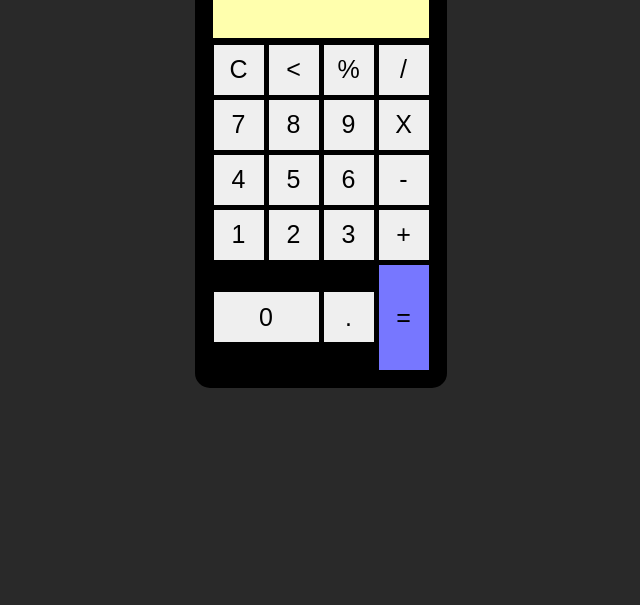
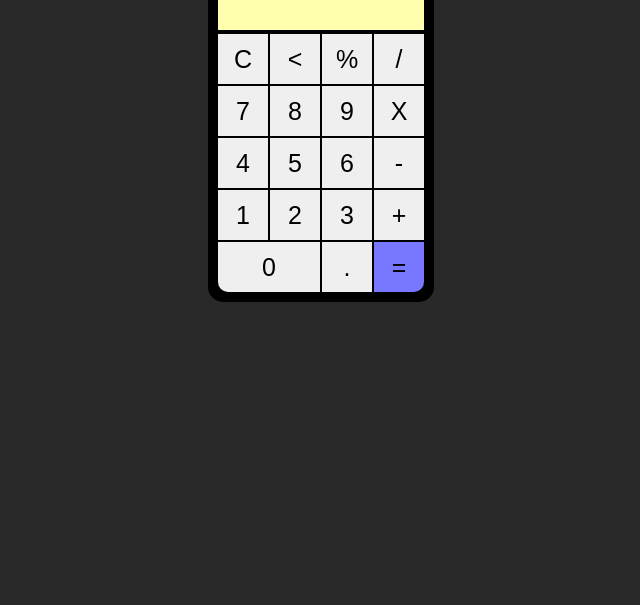
Before and after one commit to MaickDuarte/Calculadora, a plain HTML site: page index.html in a window 1280 px wide. Shown: the part 195-800 px from the top of the page, without its empty margins (319-959 px from the left). Drawn offline with Linux system fonts and the light colour scheme.

Commit message:
Update % e ajustes CSS
Eu adicionei o % no html e javascript.
Eu tirei aquele padding horrível nos botões e dei uma pequena arredondada nos cantos do numero zero e sinal de igual.

```diff
--- a/style.css
+++ b/style.css
@@ -12,8 +12,8 @@ body{
     color:black;
     background-color: white;
     height: 50px;
-    width: 216px;
-    margin:3px;
+    width: 206px;
+    margin:2px;
     background-color: rgb(255, 255, 173);
     font-size: 25px;
     display: flex;
@@ -24,7 +24,7 @@ body{
 
     align-self: center;
     margin-right: 5px;
-    max-width: 206px;
+    max-width: 205px;
     overflow: hidden;
 }
 #calculadora{
@@ -34,7 +34,7 @@ body{
     width: fit-content;
     height: fit-content;
     margin: 10% auto;
-    padding: 15px;
+    padding: 8px;
     border-radius: 15px;
 }
 .botao{
@@ -42,7 +42,7 @@ body{
     height: 50px;
     font-size: 25px;
     cursor:pointer;
-    margin:1.5px;
+
 
 }
 .botao:hover{
@@ -51,12 +51,13 @@ body{
     font-weight: bold;
 }
 .igual{
-    height: 105px;
     background-color: rgb(119, 119, 255);
+    border-radius: 0 0 10px 0;
 }
 .igual:hover{
     background-color: rgb(31, 31, 134);
 }
 .zero{
-    width: 105px;
+    width: 102px;
+    border-radius: 0px 0 0 10px;
 }
```
